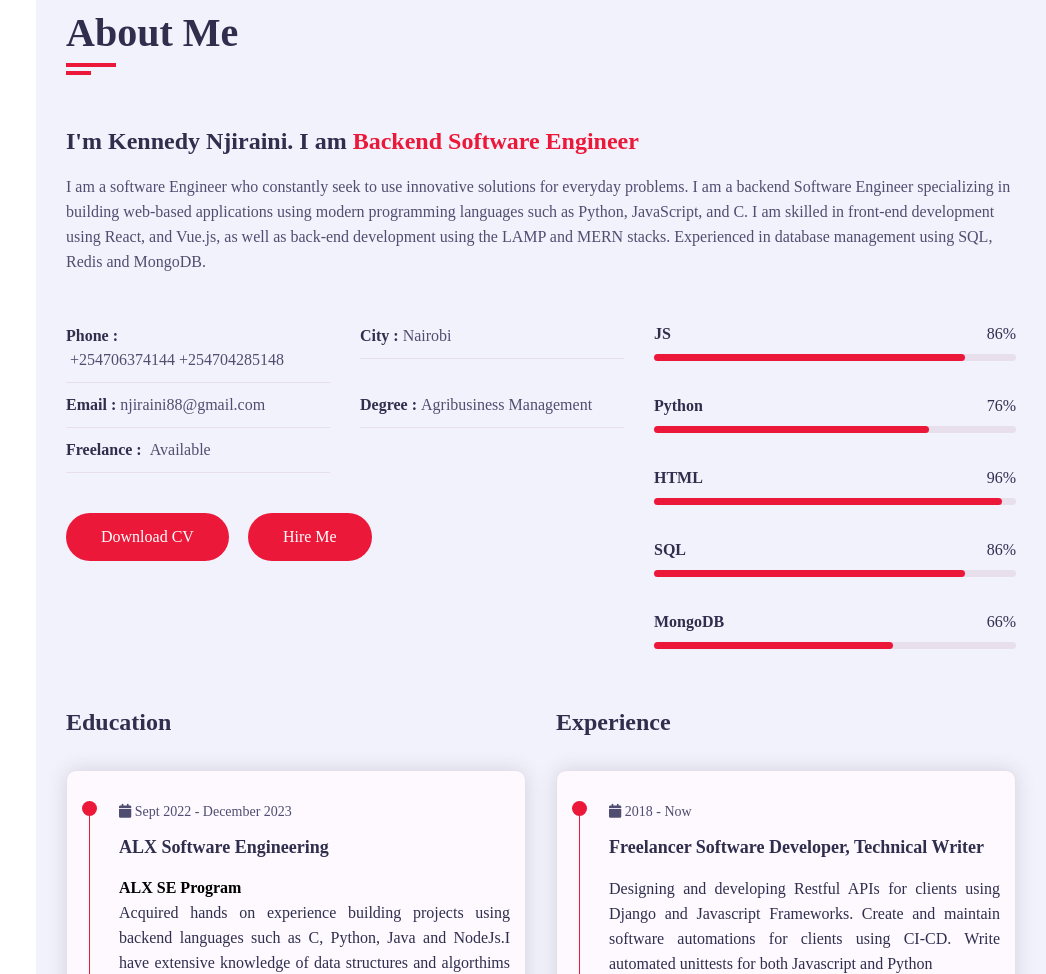
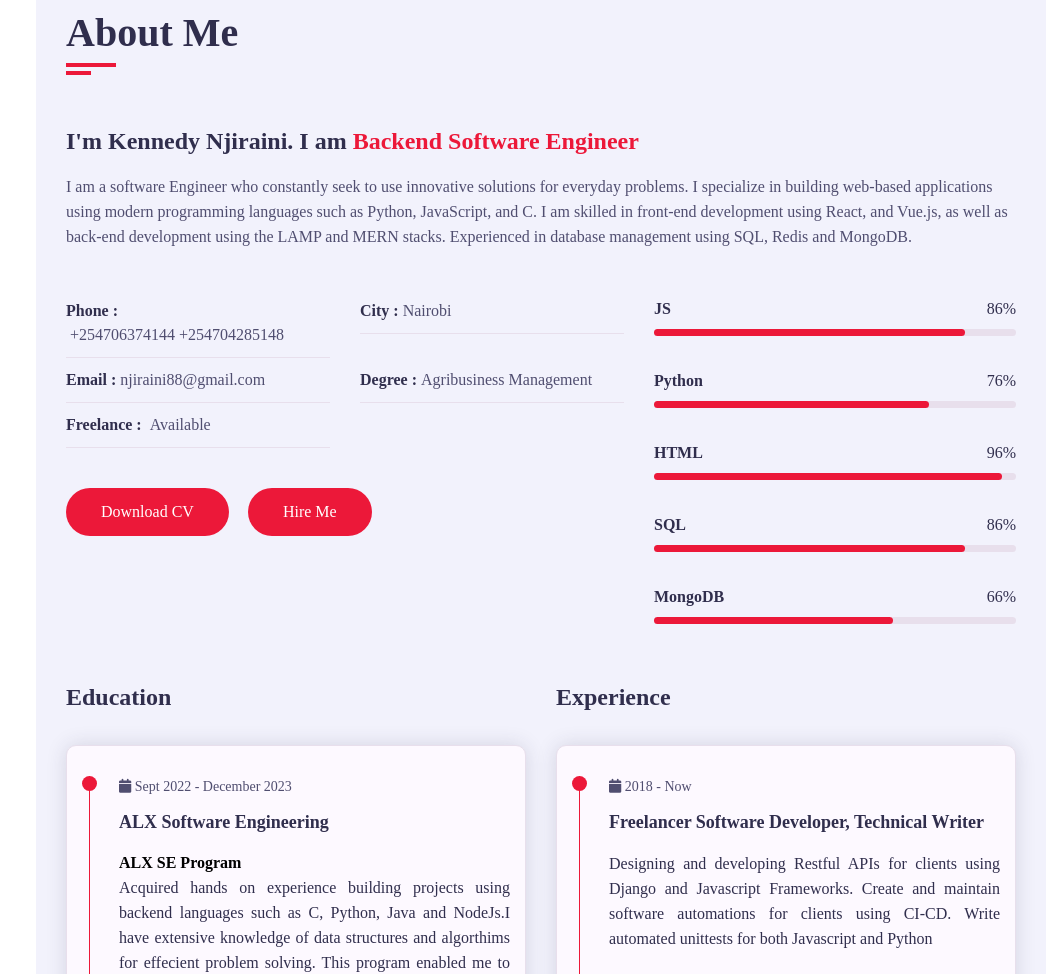
Before and after one commit to Njiraini23/kennjiraini, a plain HTML site: page index.html in a window 1280 px wide. Shown: the part 907-1881 px from the top of the page, without its empty margins (234-1280 px from the left). Drawn offline with nearby package versions, Linux system fonts and the light colour scheme; a web font is replaced by a local one.

Commit message:
latest changes

```diff
--- a/index.html
+++ b/index.html
@@ -69,7 +69,7 @@
                             <div class="row">
                                 <div class="about-text padd-15">
                                     <h3>I'm Kennedy Njiraini. I am <span> Backend Software Engineer</span></h3>
-                                    <p>I am a software Engineer who constantly seek to use innovative solutions for everyday problems. I am a backend Software Engineer specializing in building web-based applications using modern programming languages such as Python, JavaScript, and C. I am skilled in front-end development using React, and Vue.js, as well as back-end development using the LAMP and MERN stacks. Experienced in database management using SQL, Redis and MongoDB.</p>
+                                    <p>I am a software Engineer who constantly seek to use innovative solutions for everyday problems. I  specialize in building web-based applications using modern programming languages such as Python, JavaScript, and C. I am skilled in front-end development using React, and Vue.js, as well as back-end development using the LAMP and MERN stacks. Experienced in database management using SQL, Redis and MongoDB.</p>
                                 </div>
                             </div>
                             <div class="row">
```
